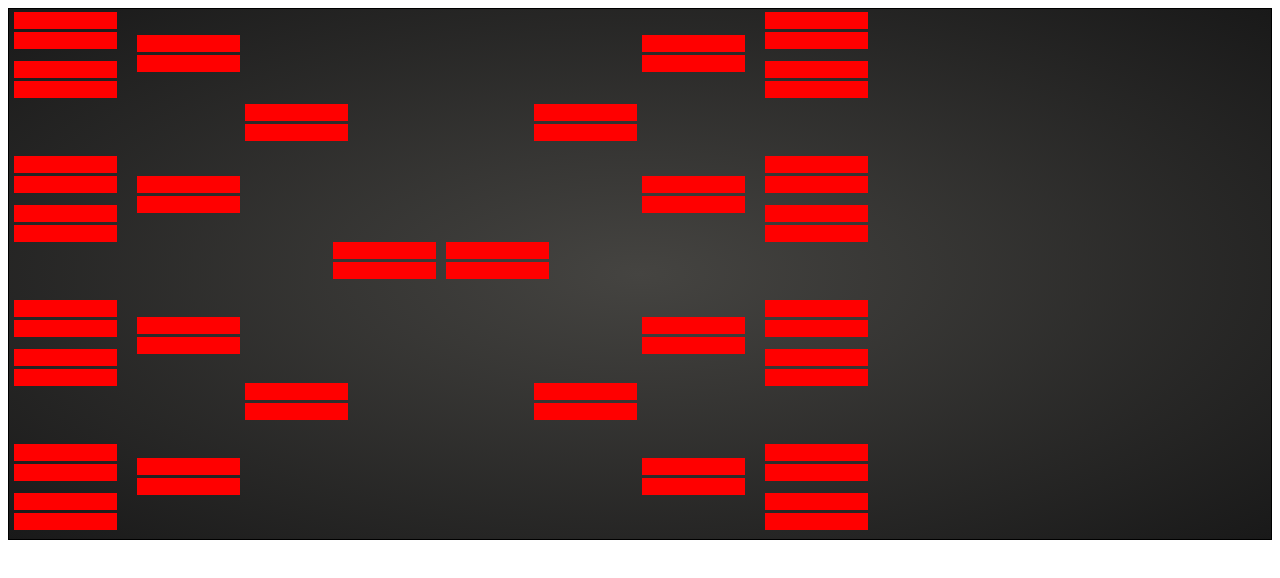
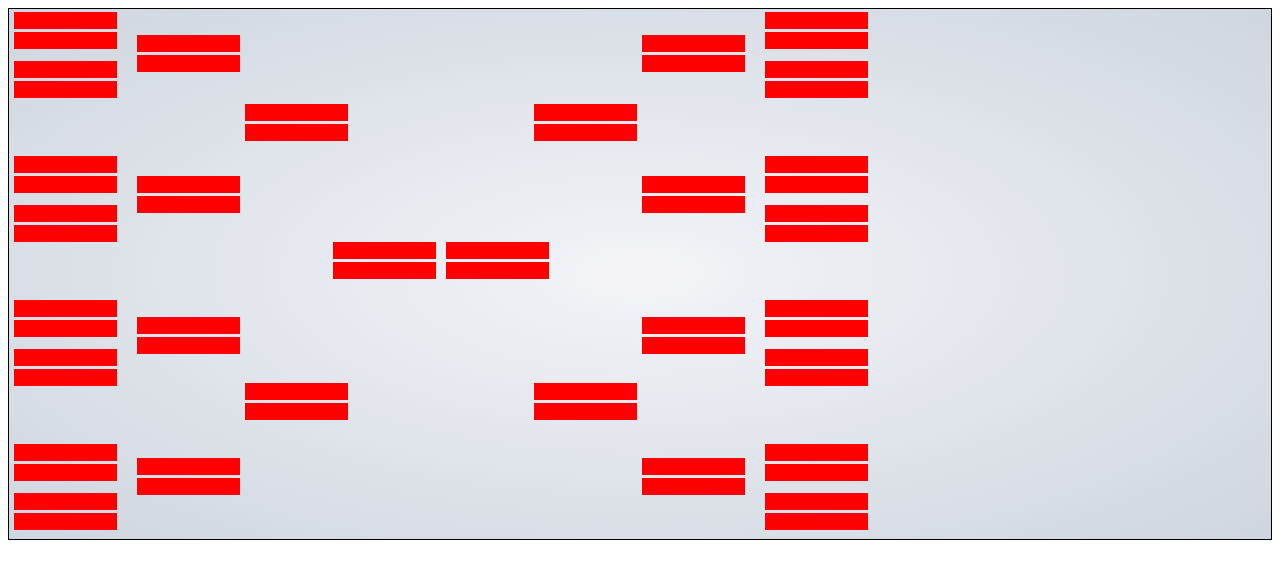
Before and after one commit to cloudstitch/app-bracket, a plain HTML site: page index.html in a window 1280 px wide. Drawn offline with Linux system fonts and the light colour scheme.

Commit message:
Light background

```diff
--- a/bracket.less
+++ b/bracket.less
@@ -122,3 +122,7 @@
 .tournament-bracket.dark {
   background-image: radial-gradient(#454441, #191919);
 }
+
+.tournament-bracket.light {
+  background-image: radial-gradient(#F4F4F8, #CED6DF);
+}
--- a/index.html
+++ b/index.html
@@ -4,7 +4,7 @@
   </head>
   <body>
     <div id="#tournament-bracket">
-      <div class="tournament-bracket dark">
+      <div class="tournament-bracket light">
         <div class="ladder">
           <div class="tb-col-1">
             <div class="tb-game thirtytwo-left-1">
```
Also changed, not shown: bracket.css.
